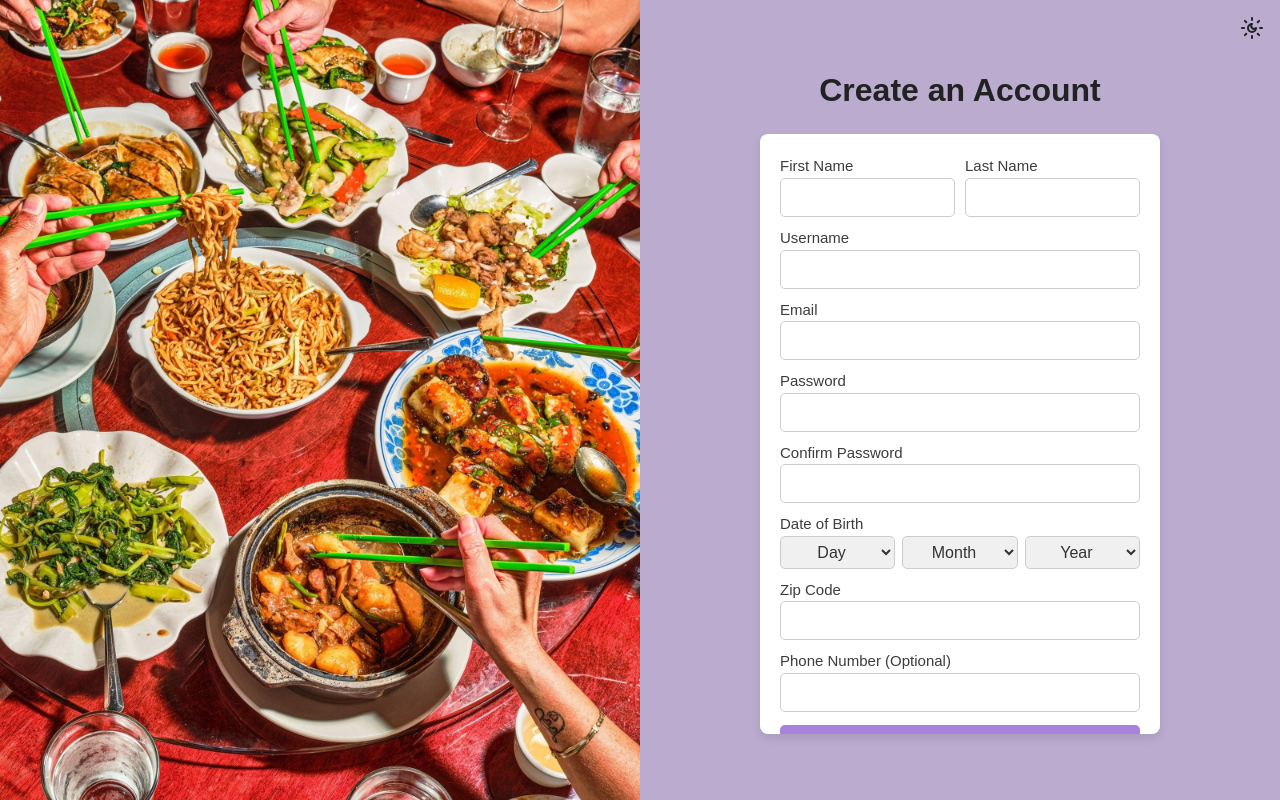
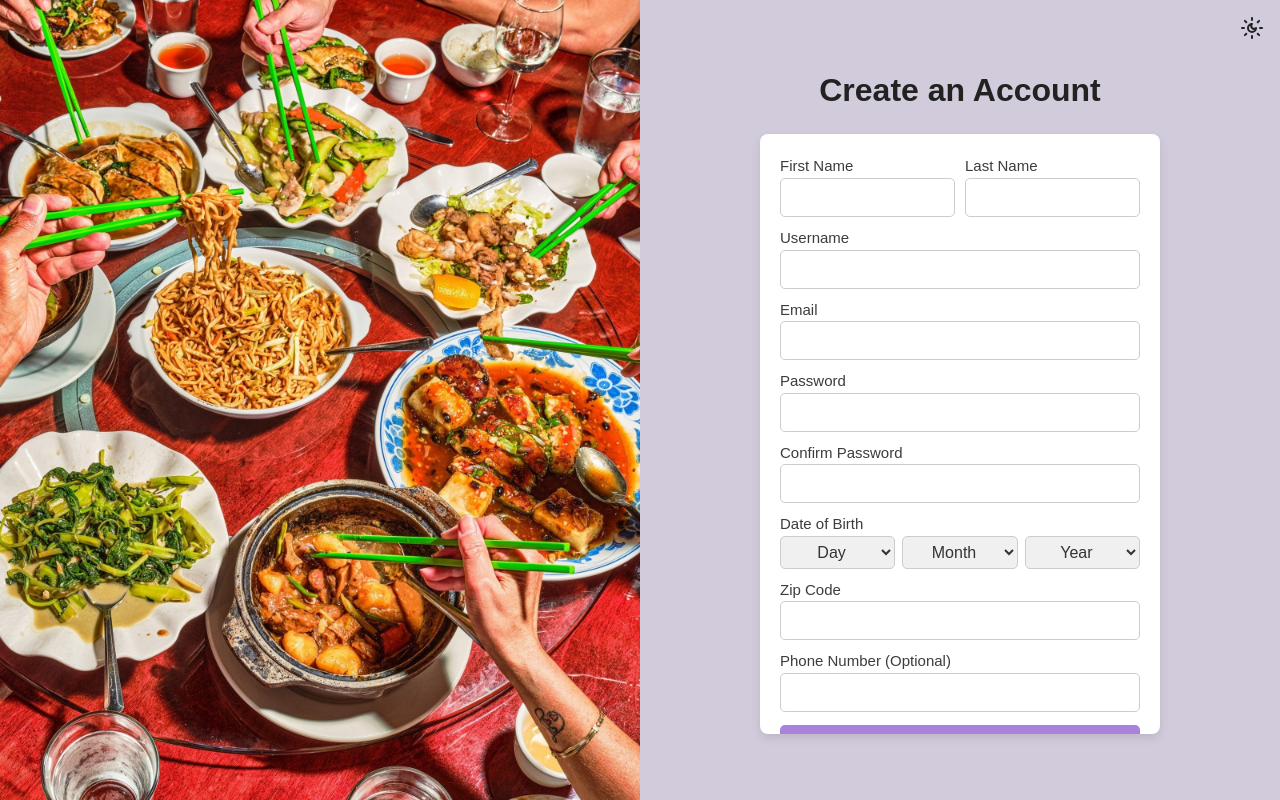
Before and after one commit to BaljinderHothi/Octave, a Next.js app: page /SignUp-UserInfo in a window 1280 px wide. Built offline with nearby package versions, Linux system fonts and the light colour scheme.

Commit message:
Bing Bong test

```diff
--- a/src/app/SignUp-UserInfo/styles.module.css
+++ b/src/app/SignUp-UserInfo/styles.module.css
@@ -3,7 +3,7 @@
   flex-direction: column;
   height: 100vh;
   width: 100vw;
-  background-color: #bbaccf;
+  background-color: #d2cbdb;
   overflow: hidden;
   position: fixed; /* Keep fixed to prevent any scrolling */
 }
```
Also changed, not shown: 1 other file (tests, documents, lock files or other folders).
